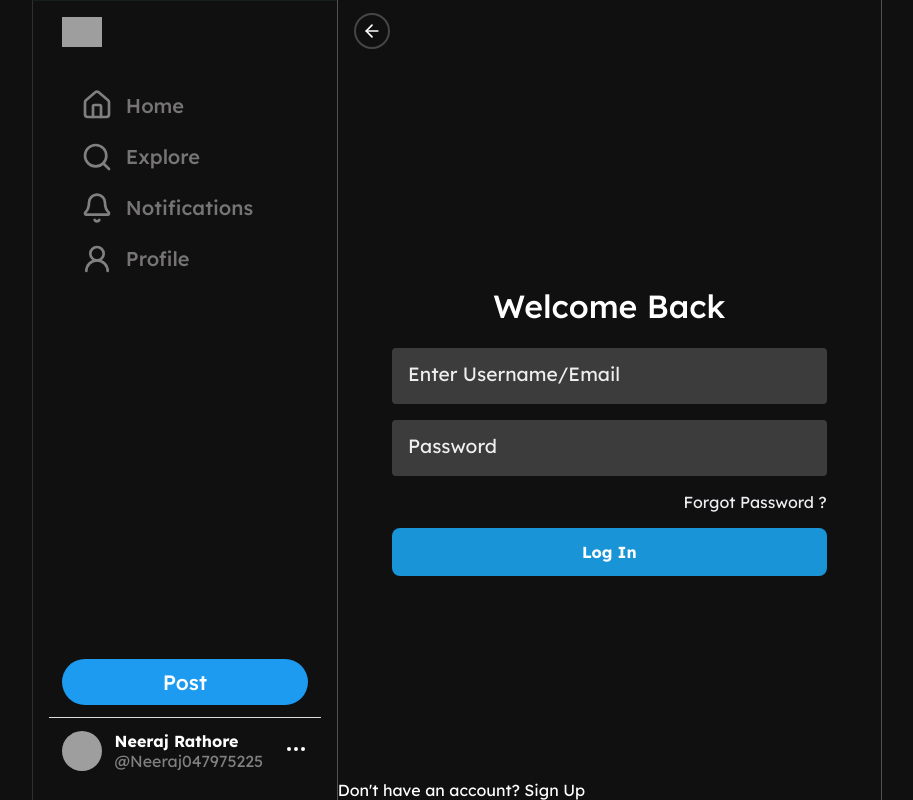
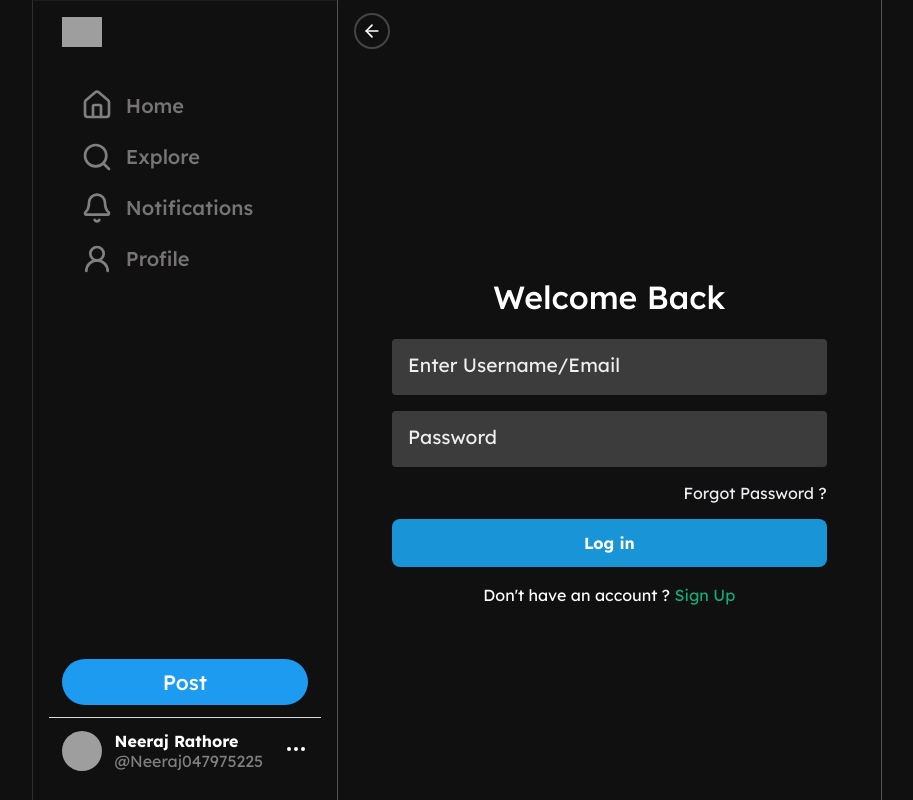
Before and after one commit to NeerajX-code/RoastMedia_Frontend, a React (Vite) app: page /Login in a window 1280 px wide. Shown: the whole page, without its empty margins (183-1096 px from the left). Built offline with nearby package versions, Linux system fonts and the light colour scheme; grey boxes are pictures that could not be loaded; a web font is replaced by a local one.

Commit message:
refactor: clean up unused styles and improve code organization

```diff
--- a/src/index.css
+++ b/src/index.css
@@ -11,8 +11,6 @@ body {
 }
 
 .loading {
-  position: fixed;
-  inset: 0;
   background: rgba(0,0,0,0.4); /* dim background */
   display: flex;
   justify-content: center;
--- a/src/pages/Login/Login.css
+++ b/src/pages/Login/Login.css
@@ -121,7 +121,6 @@
 @media (min-width: 768px) {
   .login-container .login-content .login-form .login-button:hover:enabled {
     background-color: #1479bc;
-    transform: scale(1.03);
   }
   .login-container .login-content .login-form .login-button:active:enabled {
     transform: scale(0.96);
@@ -133,9 +132,4 @@
 .login-container .login-content .login-type a {
   color: #14ab79;
   text-decoration: none;
-}
-@media (min-width: 768px) {
-  .login-container .login-content .login-type a:hover {
-    text-decoration: underline;
-  }
 }/*# sourceMappingURL=Login.css.map */
--- a/src/pages/Login/Login.jsx
+++ b/src/pages/Login/Login.jsx
@@ -63,15 +63,17 @@ export default function Login() {
 
           <p className="forgot-password">Forgot Password ?</p>
 
-                    <button type="submit" className="login-button" disabled={loading}>
-                        {loading ? "Logging in..." : "Log In"}
+          <button type="submit" className="login-button">
+            Log in
           </button>
         </form>
-            </div>
 
-            {/* Footer */}
-            <div className="login-footer">
-                <p>Don't have an account? Sign Up</p>
+        <p className="login-type">
+          Don't have an account ?
+          <NavLink to={"/register"}>
+            <span> Sign Up</span>
+          </NavLink>{" "}
+        </p>
       </div>
     </div>
   );
```
Also changed, not shown: src/pages/Login/Login.scss (+1 -7 lines), 1 other file (tests, documents, lock files or other folders). Lines whose indentation alone changed are shown as unchanged.
